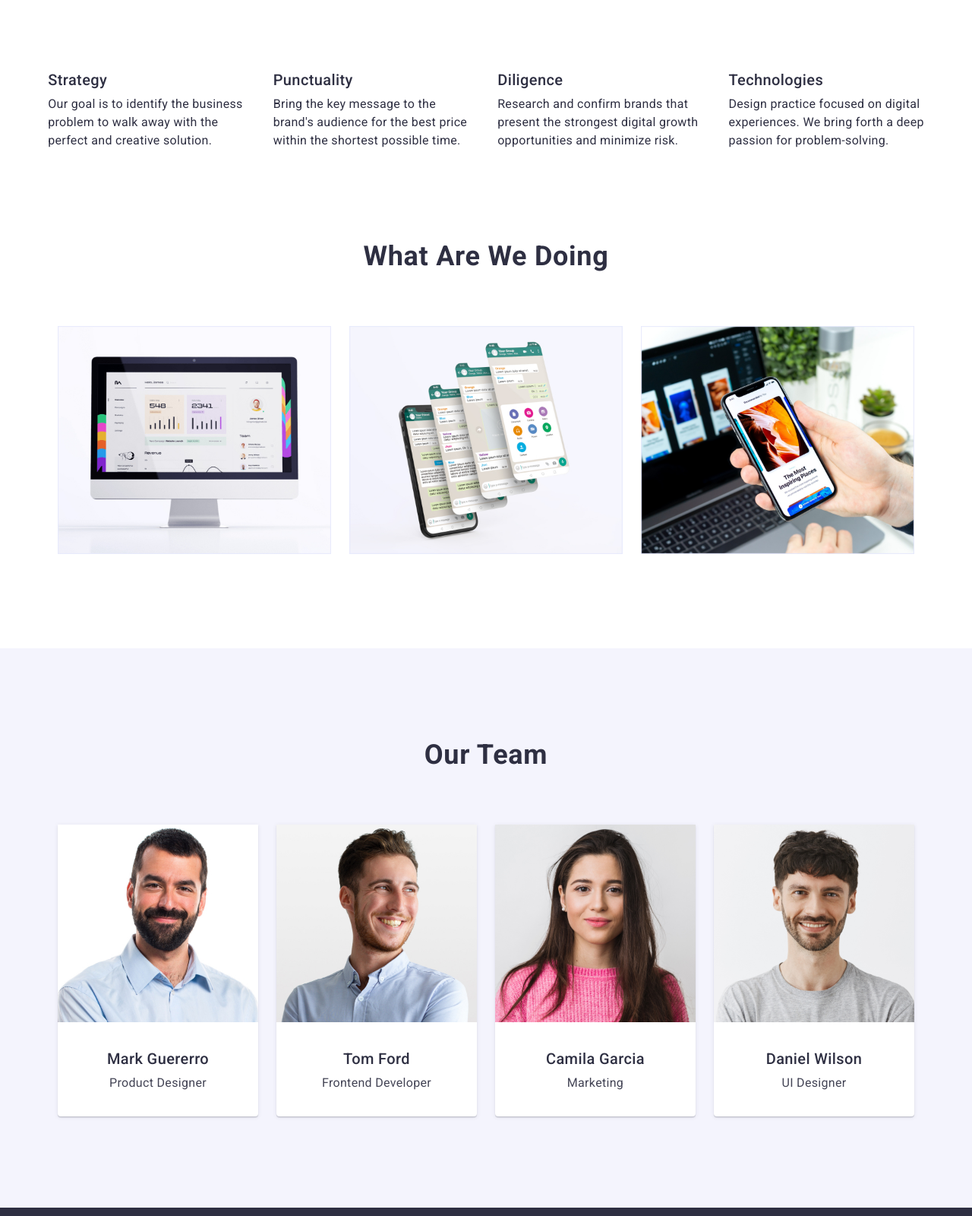
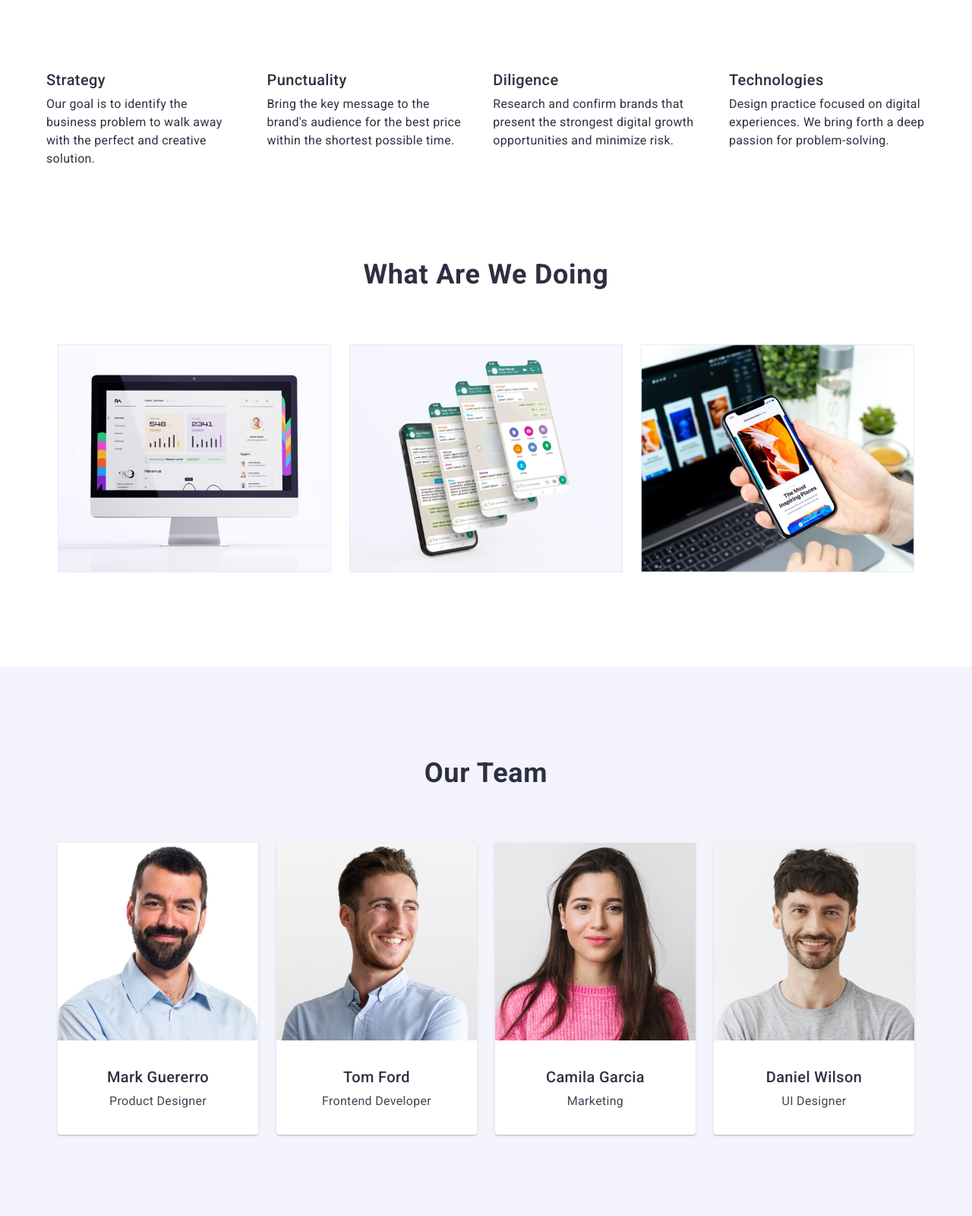
Before and after one commit to BradCruise/goit-markup-hw-03, a plain HTML site: page index.html in a window 1280 px wide. Shown: the part 700-2300 px from the top of the page at 76% size. Drawn offline with Linux system fonts and the light colour scheme.

Commit message:
5th revision and final I guess? LOL ♥

```diff
--- a/css/style.css
+++ b/css/style.css
@@ -59,7 +59,7 @@ button {
 
 .header {
 
-        padding: 24px ;
+        padding: 24px 0;
 
         border-bottom: 1px solid var(--cornflower);
         background: var(--white);
@@ -255,7 +255,7 @@ a.address-link:hover {
         line-height: 40px;
         letter-spacing: 0.72px;
 
-        padding-bottom: 72px;
+        margin-bottom: 72px;
 
 }
 
@@ -311,8 +311,6 @@ a.address-link:hover {
         line-height: 24px;
         letter-spacing: 0.4px;
 
-        padding-top: 32px;
-
         margin-bottom: 8px;
 
 }
@@ -325,7 +323,11 @@ a.address-link:hover {
         line-height: 24px;
         letter-spacing: 0.32px;
 
-        padding-bottom: 32px;
+}
+
+.team-details {
+
+        padding: 32px 16px;
 }
 
 
@@ -358,6 +360,8 @@ a.address-link:hover {
         font-size: 16px;
         line-height: 24px;
         letter-spacing: 0.32px;
+
+        margin-top: 16px;
 
 }
 
@@ -408,6 +412,11 @@ a.address-link:hover {
         padding-bottom: 120px;
 }
 
+.projects-details {
+
+        padding: 32px 16px;
+}
+
 .projects-list {
 
         display: flex;
@@ -431,9 +440,6 @@ a.address-link:hover {
         line-height: 24px;
         letter-spacing: 0.4px;
 
-        padding-top: 32px;
-        padding-left: 16px;
-
         margin-bottom: 8px;
 }
 
@@ -444,7 +450,4 @@ a.address-link:hover {
         line-height: 24px;
         letter-spacing: 0.32px;
 
-        padding-bottom: 32px;
-        padding-left: 16px;
-
 }
--- a/index.html
+++ b/index.html
@@ -79,8 +79,8 @@
 
                         <h3 class="features-item-title"> Strategy </h3>
 
-                        <p class="features-item-description"> Our goal is to identify the business <br>
-                            problem to walk away with the <br>
+                        <p class="features-item-description"> Our goal is to identify the business
+                            problem to walk away with the
                             perfect and creative solution.</p>
                     </li>
 
@@ -88,8 +88,8 @@
 
                         <h3 class="features-item-title"> Punctuality </h3>
 
-                        <p class="features-item-description"> Bring the key message to the<br>
-                            brand's audience for the best price<br>
+                        <p class="features-item-description"> Bring the key message to the
+                            brand's audience for the best price
                             within the shortest possible time.</p>
                     </li>
 
@@ -97,8 +97,8 @@
 
                         <h3 class="features-item-title"> Diligence </h3>
 
-                        <p class="features-item-description"> Research and confirm brands that<br>
-                            present the strongest digital growth<br>
+                        <p class="features-item-description"> Research and confirm brands that
+                            present the strongest digital growth
                             opportunities and minimize risk.</p>
                     </li>
 
@@ -106,8 +106,8 @@
 
                         <h3 class="features-item-title"> Technologies </h3>
 
-                        <p class="features-item-description"> Design practice focused on digital<br>
-                            experiences. We bring forth a deep<br>
+                        <p class="features-item-description"> Design practice focused on digital
+                            experiences. We bring forth a deep
                             passion for problem-solving.</p>
                     </li>
                 </ul>
@@ -141,26 +141,50 @@
                 <ul class="team-list">
                     <li class="team-list-item">
                         <img src="images/markguererro.jpg" alt="markguererro" width="264">
+
+                        <div class="team-details">
+
                             <h3 class="team-name"> Mark Guererro </h3>
                             <p class="team-jobs"> Product Designer </p>
+
+                        </div>
+
                     </li>
 
                     <li class="team-list-item">
                         <img src="images/tomford.jpg" alt="tomford" width="264">
+
+                        <div class="team-details">
+
                             <h3 class="team-name"> Tom Ford </h3>
                             <p class="team-jobs"> Frontend Developer </p>
+
+                        </div>
+
                     </li>
 
                     <li class="team-list-item">
                         <img src="images/camilagarcia.jpg" alt="camilagarcia" width="264">
+
+                        <div class="team-details">
+
                             <h3 class="team-name"> Camila Garcia </h3>
                             <p class="team-jobs"> Marketing </p>
+
+                        </div>
+
                     </li>
 
                     <li class="team-list-item">
                         <img src="images/danielwilson.jpg" alt="danielwilson" width="264">
+
+                        <div class="team-details">
+
                             <h3 class="team-name"> Daniel Wilson </h3>
                             <p class="team-jobs"> UI Designer </p>
+
+                        </div>
+
                     </li>
 
                 </ul>
```
Also changed, not shown: portfolio.html (+45 -1 lines). Lines whose indentation alone changed are shown as unchanged.
